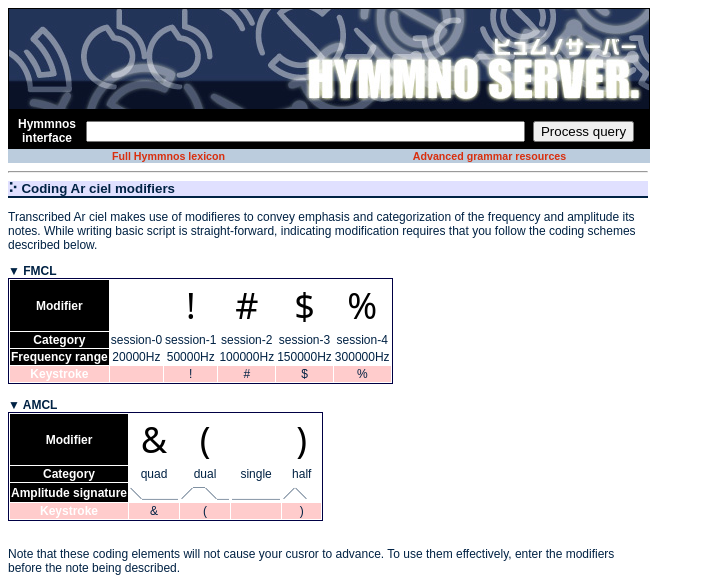
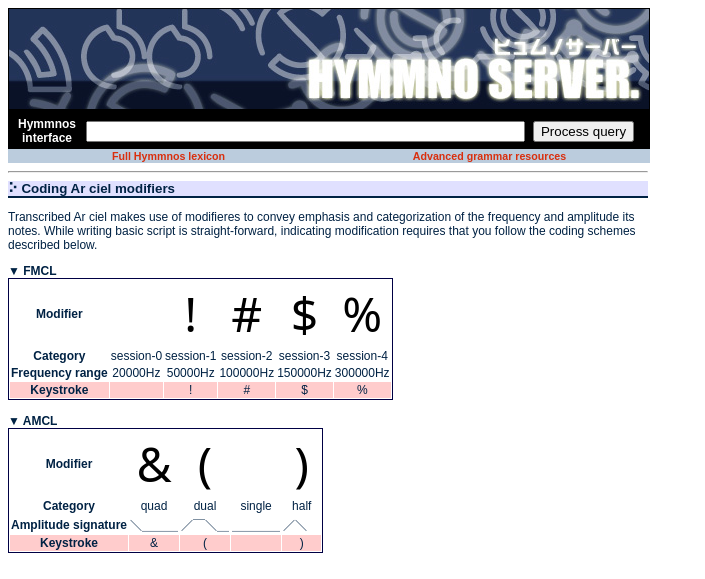
Before and after one commit to flan/hymmnoserver, a PHP site: page /font_ar-ciela.php in a window 1280 px wide. Shown: the top 579 px of the page, without its empty margins (0-705 px from the left). Run offline with PHP 8.4, Linux system fonts and the light colour scheme; data that the repository does not hold is empty; some libraries are stand-ins or nearby versions.

Commit message:
Still messing with the tables.

```diff
--- a/font_ar-ciela.php
+++ b/font_ar-ciela.php
@@ -28,15 +28,16 @@ See license.README for details.
 			}
 			table.coding > td{
 				border-width: 1px;
+				border-style: inset;
 				padding: 1px;
 				border-color: #000044;
 				vertical-align: middle;
 			}
-			td.header{
+			td.property{
 				font-weight: bold;
 			}
 			td.ciela{
-				font-size: 3em;
+				font-size: 4em;
 				font-family: "Ar-Ciela(Compartment)", sans;
 				color: black;
 			}
@@ -58,7 +59,7 @@ See license.README for details.
 			<b>▼ FMCL</b><br/>
 			<table class="coding">
 				<tr>
-					<td class="header">Modifier</td>
+					<td class="property">Modifier</td>
 
 					<td/>
 					<td class="ciela">!</td>
@@ -67,7 +68,7 @@ See license.README for details.
 					<td class="ciela">%</td>
 				</tr>
 				<tr>
-					<td class="header">Category</td>
+					<td class="property">Category</td>
 
 					<td>session-0</td>
 					<td>session-1</td>
@@ -76,7 +77,7 @@ See license.README for details.
 					<td>session-4</td>
 				</tr>
 				<tr>
-					<td class="header">Frequency range</td>
+					<td class="property">Frequency range</td>
 
 					<td>20000Hz</td>
 					<td>50000Hz</td>
@@ -85,7 +86,7 @@ See license.README for details.
 					<td>300000Hz</td>
 				</tr>
 				<tr>
-					<td class="header keyboard">Keystroke</td>
+					<td class="property keyboard">Keystroke</td>
 
 					<td class="keyboard"/>
 					<td class="keyboard">!</td>
@@ -97,7 +98,7 @@ See license.README for details.
 			<b>▼ AMCL</b><br/>
 			<table class="coding">
 				<tr>
-					<td class="header">Modifier</td>
+					<td class="property">Modifier</td>
 
 					<td class="ciela">&</td>
 					<td class="ciela">(</td>
@@ -105,7 +106,7 @@ See license.README for details.
 					<td class="ciela">)</td>
 				</tr>
 				<tr>
-					<td class="header">Category</td>
+					<td class="property">Category</td>
 
 					<td>quad</td>
 					<td>dual</td>
@@ -113,7 +114,7 @@ See license.README for details.
 					<td>half</td>
 				</tr>
 				<tr>
-					<td class="header">Amplitude signature</td>
+					<td class="property">Amplitude signature</td>
 
 					<td>＼＿＿＿</td>
 					<td>／￣＼＿</td>
@@ -121,7 +122,7 @@ See license.README for details.
 					<td>／＼&nbsp;&nbsp;&nbsp;&nbsp;</td>
 				</tr>
 				<tr>
-					<td class="header keyboard">Keystroke</td>
+					<td class="property keyboard">Keystroke</td>
 
 					<td class="keyboard">&</td>
 					<td class="keyboard">(</td>
```
